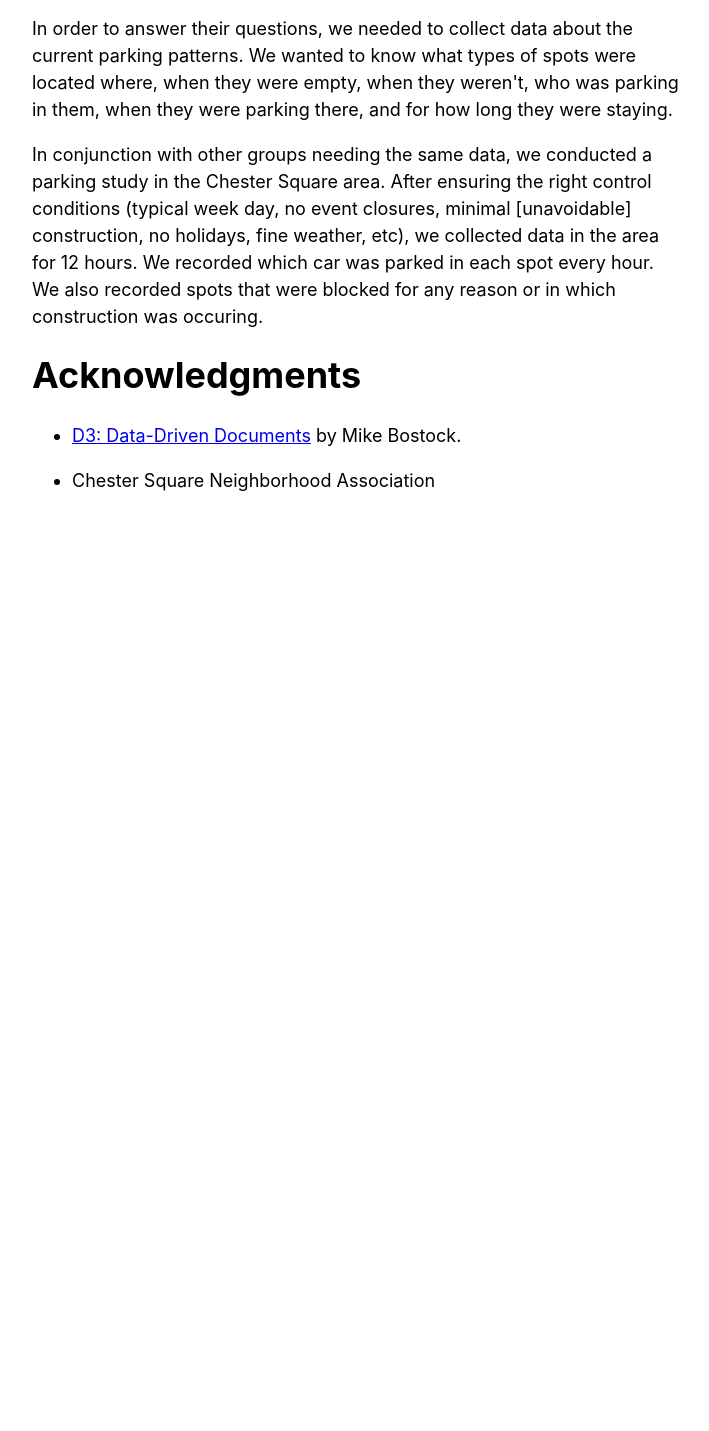
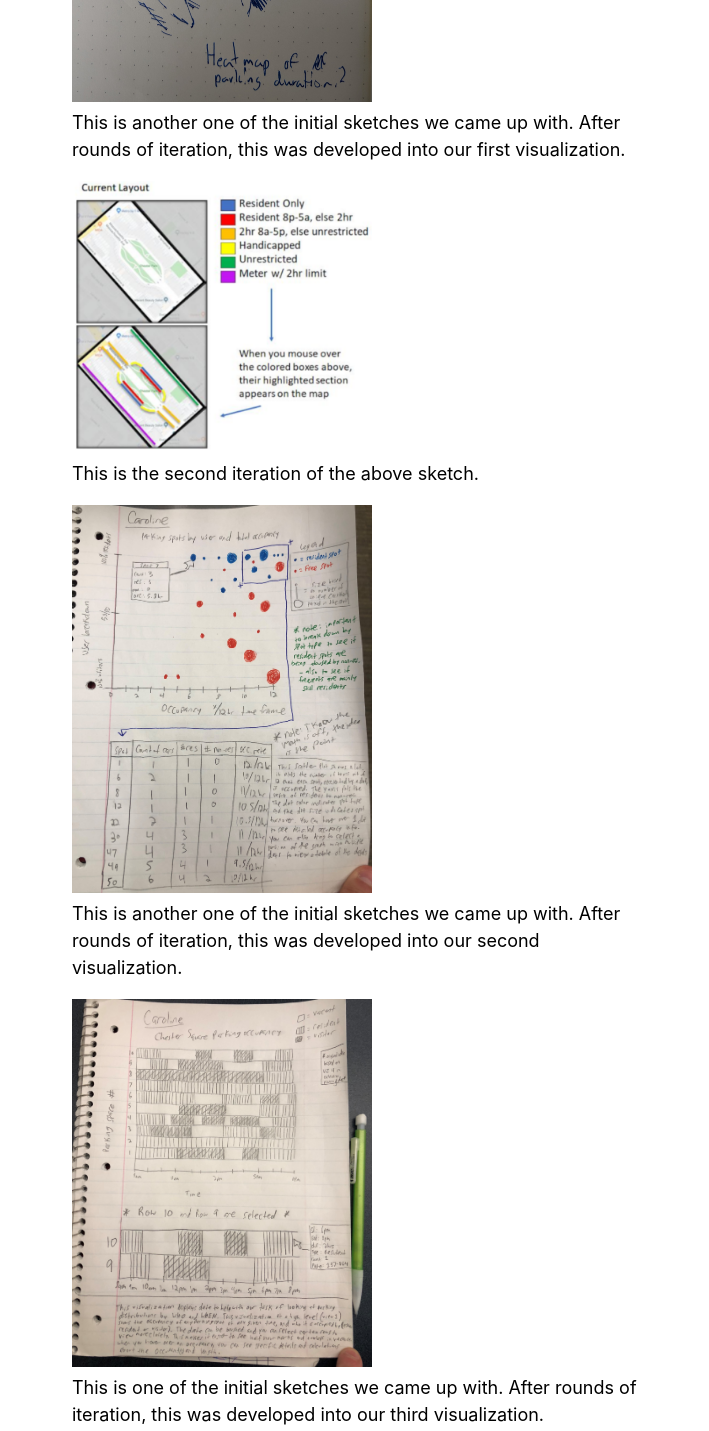
Before and after one commit to Northeastern-DS-4200-F19/project-team-12-parking, a plain HTML site: page index.html in a window 1280 px wide. Shown: the part 3912-5343 px from the top of the page, without its empty margins (283-992 px from the left). Before the commit the page ends 4446 px from the top, so only its background shows below. Drawn offline with nearby package versions, Linux system fonts and the light colour scheme.

Commit message:
writing section

```diff
--- a/index.html
+++ b/index.html
@@ -99,6 +99,43 @@
       Logical discussion of design choices grounded in theory from course.
       Discusses feedback from usability testing.</em></p>
 
+<figure>
+<img src="Sketch3.JPG"
+	width=300
+	alt="Sketch 3" >
+<figcaption> This is another one of the initial sketches we came up with. After rounds of iteration, this was developed into our first visualization. </figcaption>
+</figure>
+
+<figure>
+<img src="WebSketch1.PNG"
+	width=300
+	alt="Web sketch 1" >
+<figcaption> This is the second iteration of the above sketch. </figcaption>
+</figure>
+
+<figure id=fig1>
+<img src="Sketch2.JPG"
+	width=300
+	alt="Sketch 2" >
+<figcaption> This is another one of the initial sketches we came up with. After rounds of iteration, this was developed into our second visualization. </figcaption>
+</figure>
+
+<figure>
+<img src="Sketch1.JPG"
+	width=300
+	alt="Sketch 1" >
+<figcaption> This is one of the initial sketches we came up with. After rounds of iteration, this was developed into our third visualization. </figcaption>
+</figure>
+
+<figure>
+<img src="WebSketch2and3.PNG"
+	width=500
+	alt="Web sketches 2 and 3" >
+<figcaption> This is the second iteration of the second and third visualizations. </figcaption>
+</figure>
+
+
+
 
       <h1>Conclusion</h1>
 
```
Also changed, not shown: Sketch1.jpg (added), Sketch2.jpg (added), Sketch3.jpg (added), WebSketch1.PNG (added), WebSketch2and3.PNG (added), 1 other file.
